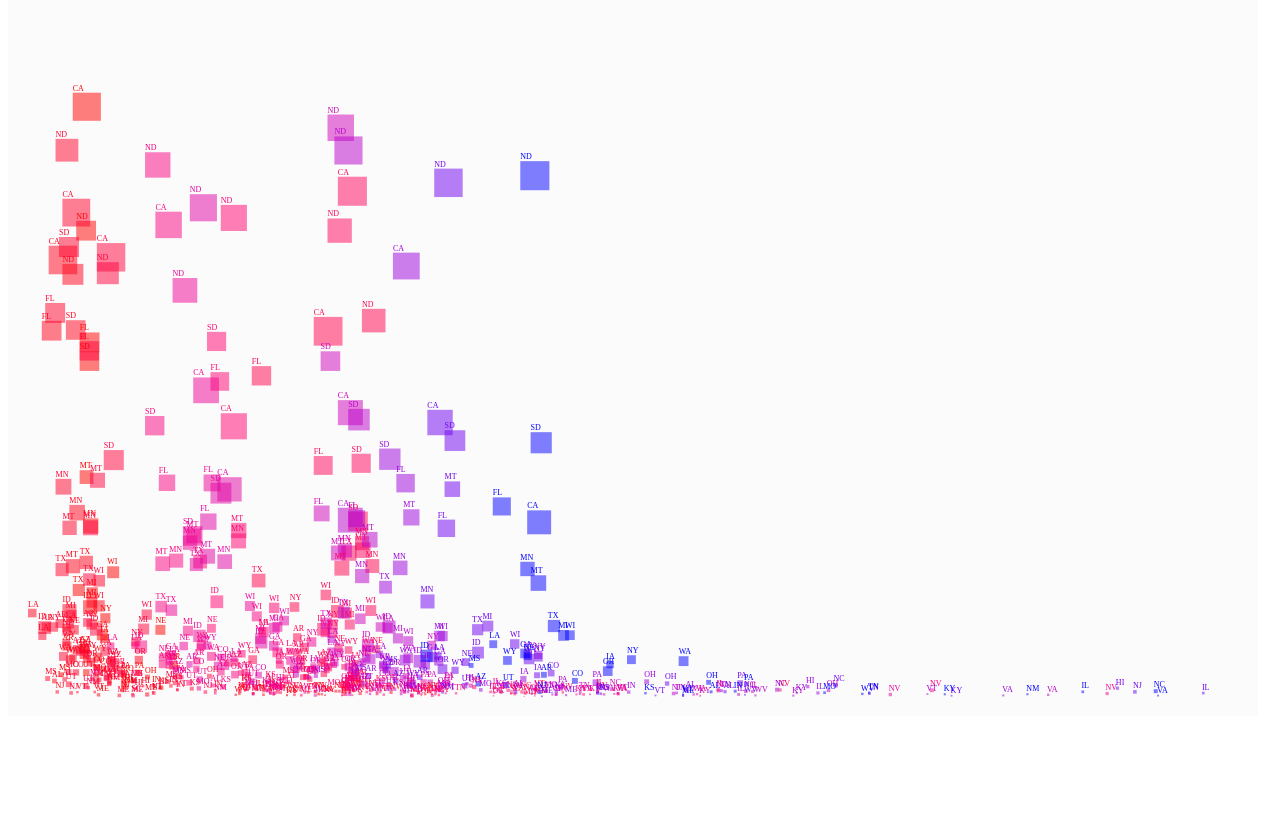
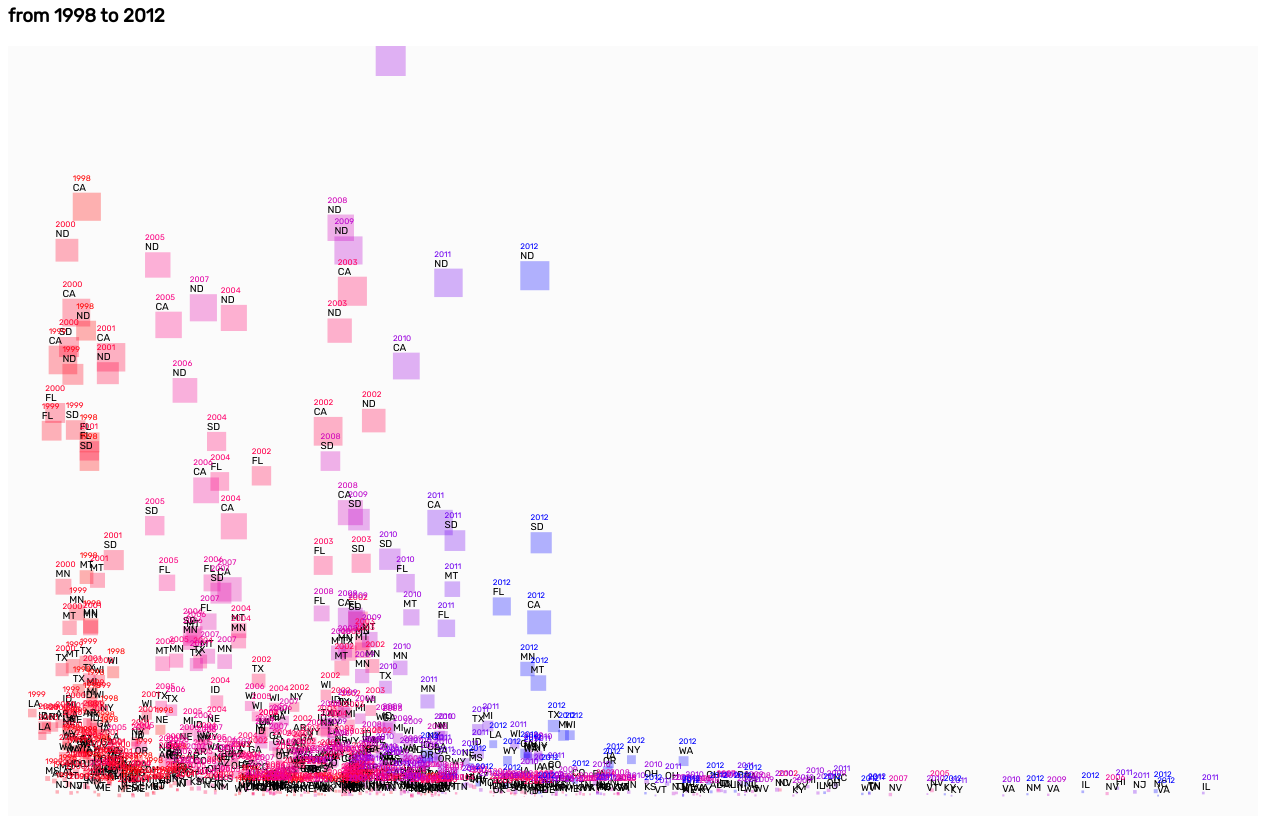
Before and after one commit to andreabenedetti/oggi, a plain HTML site: page index.html in a window 1280 px wide. Shown: the part 62-886 px from the top of the page. Before the commit the page ends 800 px from the top, so only its background shows below. Drawn offline with nearby package versions, Linux system fonts and the light colour scheme.

Commit message:
hover
added hover interactivity and title

```diff
--- a/index.html
+++ b/index.html
@@ -1,14 +1,24 @@
 <html>
 <head>
 	<script src="https://d3js.org/d3.v4.min.js"></script>
+	<link href="https://fonts.googleapis.com/css?family=Rubik" rel="stylesheet">
 </head>
 <style>
+body {
+	font-family: 'Rubik', sans-serif;
+}
+
 .label {
+	font-size: 10px;
+}
+
+.year {
 	font-size: 8px;
 }
 </style>
 <body>
-
+	<h1>Honey production in the United States</h1>
+	<h3>from 1998 to 2012</h3>
 	<script src="oggi.js"></script>
 </body>
 </html>
--- a/oggi.js
+++ b/oggi.js
@@ -22,6 +22,8 @@ let size = d3.scaleSqrt()
 let color = d3.scaleLinear()
 .interpolate(d3.interpolateHcl)
 .range([d3.rgb("#ff0000"), d3.rgb("#0000ff")])
+
+let highlightedRect = d3.select(null)
 
 d3.csv("honeyproduction.csv", function(error, data) {
 	if (error) throw error
@@ -50,8 +52,14 @@ svg.selectAll("svg")
 	.attr("height", d => { return size(d.numcol)})
 	.attr("x", d => { return x(d.priceperlb)})
 	.attr("y", d => { return y(d.totalprod)})
-	.style("opacity", 0.5)
+	.style("opacity", 0.3)
 	.style("fill", d => { return color(d.year)})
+    .on("mouseover", function() {
+        d3.select(this).style("opacity", 1)
+    })
+    .on("mouseout", function() {
+       d3.selectAll("rect").style("opacity", 0.3)})
+
 
 svg.selectAll("text")
 	.data(data)
@@ -61,6 +69,16 @@ svg.selectAll("text")
 	.attr("y", d => { return y(d.totalprod) - 2})
 	.text(d => { return d.state})
 	.classed("label", true)
+
+
+svg.selectAll("svg")
+	.data(data)
+	.enter()
+	.append("text")
+	.attr("x", d => { return x(d.priceperlb)})
+	.attr("y", d => { return y(d.totalprod) - 12})
+	.text(d => { return d.year})
+	.classed("year", true)
 	.style("fill", d => { return color(d.year)})
 
 
```
